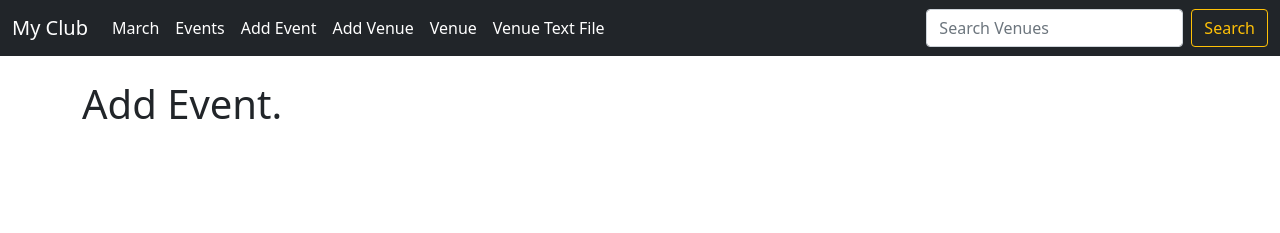
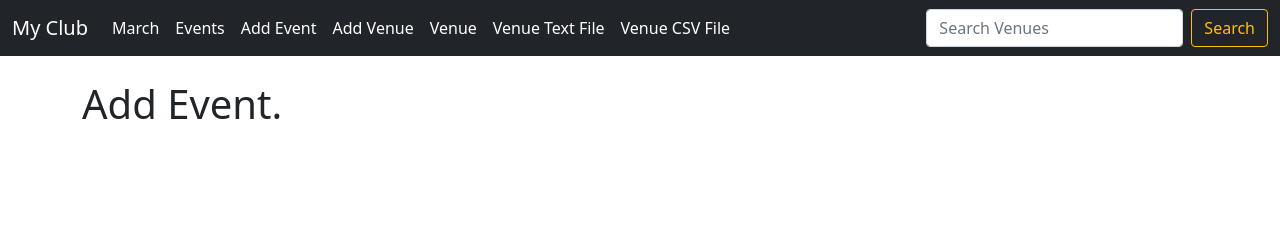
Before and after one commit to Kiniboua/formation-django, a Django app: page /add_event in a window 1280 px wide. Shown: the top 233 px of the page. Run offline with Django 5.2, Linux system fonts and the light colour scheme; data comes from the database, SQL or seed files in the repository.

Commit message:
fonctionnalité CSV

```diff
--- a/events/templates/events/navbar.html
+++ b/events/templates/events/navbar.html
@@ -29,6 +29,10 @@
             <a class="nav-link active" aria-current="page" href={% url "venue_text"%}  >Venue Text File  </a>
           </li>
 
+          <li class="nav-item">
+            <a class="nav-link active" aria-current="page" href={% url "venue_csv"%}  >Venue CSV File  </a>
+          </li>
+
 
 
 
--- a/events/urls.py
+++ b/events/urls.py
@@ -15,5 +15,6 @@ urlpatterns = [
     path('delete_event/<event_id>', views.delete_event, name='delete-event'),
     path('delete_venue/<venue_id>', views.delete_venue, name='delete-venue'),
     path('venue_text', views.venue_text, name='venue_text'),
+    path('venue_csv', views.venue_csv, name='venue_csv'),
 
 ]
--- a/events/views.py
+++ b/events/views.py
@@ -6,6 +6,31 @@ from django.http import HttpResponseRedirect, Http404
 from .models import Events, Venue
 from .forms import VenueForm, EventsForm
 from django.http import HttpResponse
+import csv
+
+
+# Generate CSV File Venue List
+def venue_csv(request):
+    response = HttpResponse(content_type='text/csv')
+    response['Content-Disposition'] = 'attachment; filename=venues.csv'
+
+    # Create CSV Writer
+    writer = csv.writer(response)
+    # Designate The Model
+    venues = Venue.objects.all()
+
+    # Add column headings to the csv file
+    writer.writerow(['Venue Name', 'Address', 'Zip Code', 'Phone',  'Email'])
+
+    # Loop through and output
+    for venue in venues:
+        writer.writerow([venue.name, venue.address, venue.zip_code, venue.phone, venue.web, venue.email_address])
+        # Add an empty row for separation
+        writer.writerow([])
+
+    return response
+
+
 
 # Generate Text File Venue List
 def venue_text(request):
```
